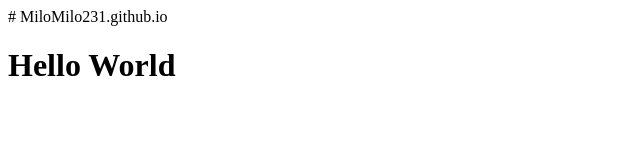
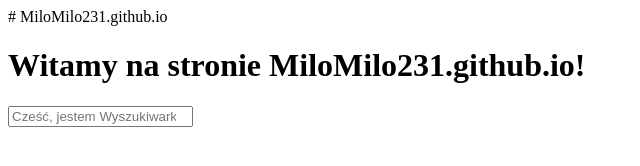
Before and after one commit to MiloMilo231/MiloMilo231.github.io, a plain HTML site: page index.html in a window 1280 px wide. Shown: the whole page, without its empty margins (0-640 px from the left). Drawn offline with Linux system fonts and the light colour scheme.

Commit message:
Update index.html

```diff
--- a/index.html
+++ b/index.html
@@ -2,9 +2,11 @@
 <!DOCTYPE html>
 <html>
 <head>
+  <meta charset="utf-8">
 </head>
 <body>
-<h1>Hello World</h1>
+<h1>Witamy na stronie MiloMilo231.github.io!</h1>
+  <input type="search" placeholder="Cześć, jestem Wyszukiwarką" id="search">
 </body>
 
 
```
